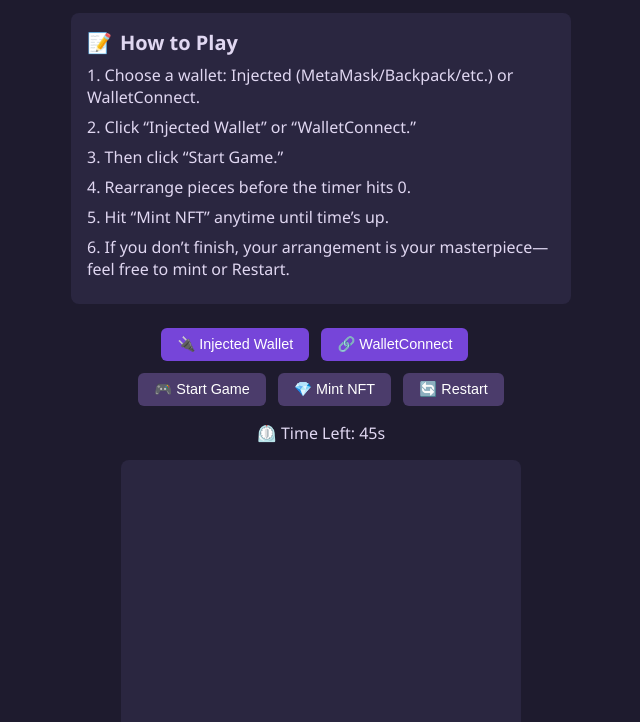
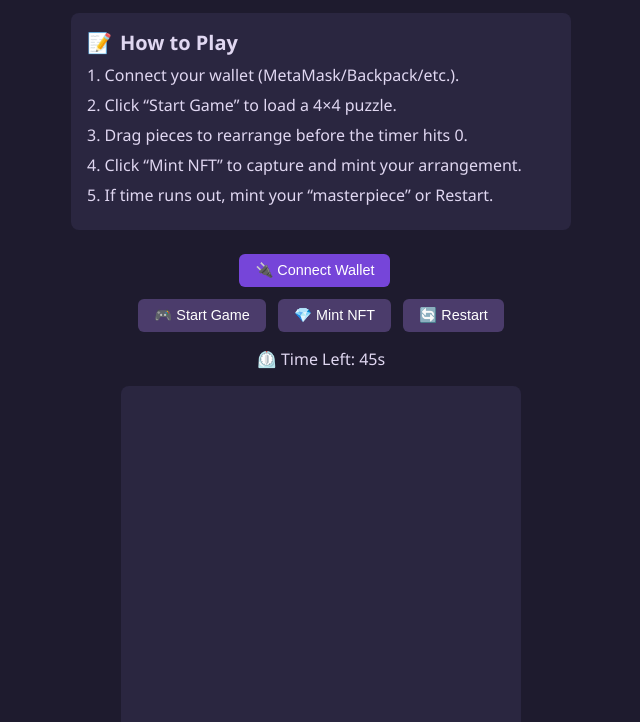
Before and after one commit to Chiyachita/matchandmint, a website: page index.html in a window 1280 px wide. Shown: the part 78-800 px from the top of the page, without its empty margins (319-959 px from the left). Drawn offline with nearby package versions, Linux system fonts and the light colour scheme; a script that the page names is missing.

Commit message:
Update index.html

```diff
--- a/index.html
+++ b/index.html
@@ -3,7 +3,7 @@
 <head>
   <meta charset="UTF-8" />
   <meta name="viewport" content="width=device-width, initial-scale=1.0"/>
-  <title>Match and Mint</title>
+  <title>Match and Mint Puzzle</title>
   <link rel="stylesheet" href="styles.css" />
 </head>
 <body>
@@ -13,18 +13,16 @@
     <div class="how-to-play">
       <h2><span class="emoji">📝</span>How to Play</h2>
       <ol>
-        <li>Choose a wallet: Injected (MetaMask/Backpack/etc.) or WalletConnect.</li>
-        <li>Click “Injected Wallet” or “WalletConnect.”</li>
-        <li>Then click “Start Game.”</li>
-        <li>Rearrange pieces before the timer hits 0.</li>
-        <li>Hit “Mint NFT” anytime until time’s up.</li>
-        <li>If you don’t finish, your arrangement is your masterpiece—feel free to mint or Restart.</li>
+        <li>Connect your wallet (MetaMask/Backpack/etc.).</li>
+        <li>Click “Start Game” to load a 4×4 puzzle.</li>
+        <li>Drag pieces to rearrange before the timer hits 0.</li>
+        <li>Click “Mint NFT” to capture and mint your arrangement.</li>
+        <li>If time runs out, mint your “masterpiece” or Restart.</li>
       </ol>
     </div>
 
     <div class="controls">
-      <button id="connectInjectedBtn">🔌 Injected Wallet</button>
-      <button id="connectWalletConnectBtn">🔗 WalletConnect</button>
+      <button id="connectInjectedBtn">🔌 Connect Wallet</button>
       <span id="walletStatus"></span>
     </div>
     <div class="controls">
@@ -40,12 +38,13 @@
     </div>
   </div>
 
-  <!-- UMD libraries (must load before app.js) -->
+  <!-- 1) WalletConnect Provider UMD -->
   <script src="https://unpkg.com/@walletconnect/web3-provider@1.8.0/dist/umd/index.min.js"></script>
+  <!-- 2) ethers.js UMD -->
   <script src="https://cdn.jsdelivr.net/npm/ethers@5.7.2/dist/ethers.umd.min.js"></script>
+  <!-- 3) html2canvas for snapshots -->
   <script src="https://cdnjs.cloudflare.com/ajax/libs/html2canvas/1.4.1/html2canvas.min.js"></script>
-
-  <!-- Your application logic -->
+  <!-- 4) Your application logic -->
   <script src="app.js"></script>
 </body>
 </html>
```
